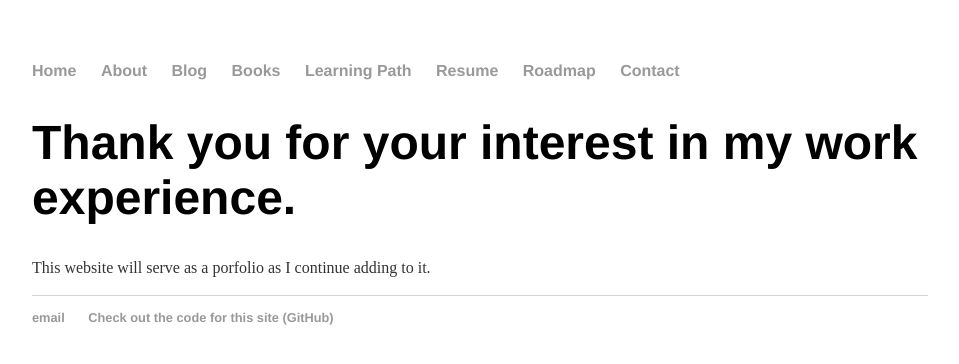
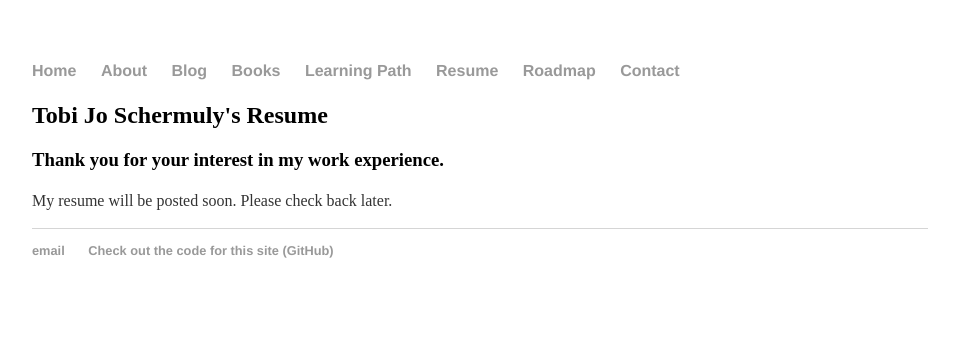
Before and after one commit to t0biasj0seph/t0biasj0seph, a Jekyll site: the page built from resume/index.html, in a window 1280 px wide. Shown: the top 364 px of the page, without its empty margins (160-1119 px from the left). Built offline with Jekyll 4.4.1, drawn with Linux system fonts in a browser that asks for light colours.

Commit message:
Changes to all pages

```diff
--- a/blog/index.html
+++ b/blog/index.html
@@ -2,7 +2,7 @@
 layout: default
 title: Tobi Jo Schermuly's Blog
 ---
-  <h1>{{ page.title }}</h1>
+  <h2>{{ page.title }}</h2>
   <ul class="posts">
 
     {% for post in site.posts %}
--- a/books/index.html
+++ b/books/index.html
@@ -2,8 +2,8 @@
 layout: default
 title: Read List for Tobi Jo Schermuly
 ---
-<div class="blurb">
-  <h1>Read List: Updated 8/29/2017</h1>
+  <h2>{{ page.title }}</h2>
+  <h3>Updated 8/29/2017</h3>
     <h4>Love to re-read</h4>
     <ul>
       <li>The Seven Habits of Highly Effective People</li>
@@ -31,4 +31,3 @@ title: Read List for Tobi Jo Schermuly
       <li>Option B: Facing Adversity, Building Resilience, and Finding Joy</li>
       <li>The Lean Product Platbook</li>
     </ul>
-</div><!-- /.blurb -->
--- a/contact/index.html
+++ b/contact/index.html
@@ -2,9 +2,8 @@
 layout: default
 title: Contact Information for Tobi Jo Schermuly, Product Manager
 ---
-<div class="blurb">
+  <h2>{{ page.title }}</h2>
   <h3>Please see email address in footer for contacting me.</h3>
-</div>
 
 <!-- Begin MailChimp Signup Form -->
 
--- a/learning-path/index.html
+++ b/learning-path/index.html
@@ -2,9 +2,8 @@
 layout: default
 title: Learning Path for the Development of this Site
 ---
-<div class="blurb">
+  <h2>{{ page.title }}</h2>
   <h5>Several Tutorials helped me get this site started and allowed me to figure out how to develop on a Chromebook.</h5>
     <ul>
       <li></li>
     <ul>
-</div><!-- /.blurb -->
--- a/resume/index.html
+++ b/resume/index.html
@@ -2,7 +2,6 @@
 layout: default
 title: Tobi Jo Schermuly's Resume
 ---
-<div class="blurb">
-  <h1>Thank you for your interest in my work experience.</h1>
-    <p>This website will serve as a porfolio as I continue adding to it.</p>
-</div><!-- /.blurb -->
+  <h2>{{ page.title }}</h2>
+  <h3>Thank you for your interest in my work experience.</h3>
+    <p>My resume will be posted soon. Please check back later.</p>
```
Also changed, not shown: roadmap/index.html (+44 -11 lines).
